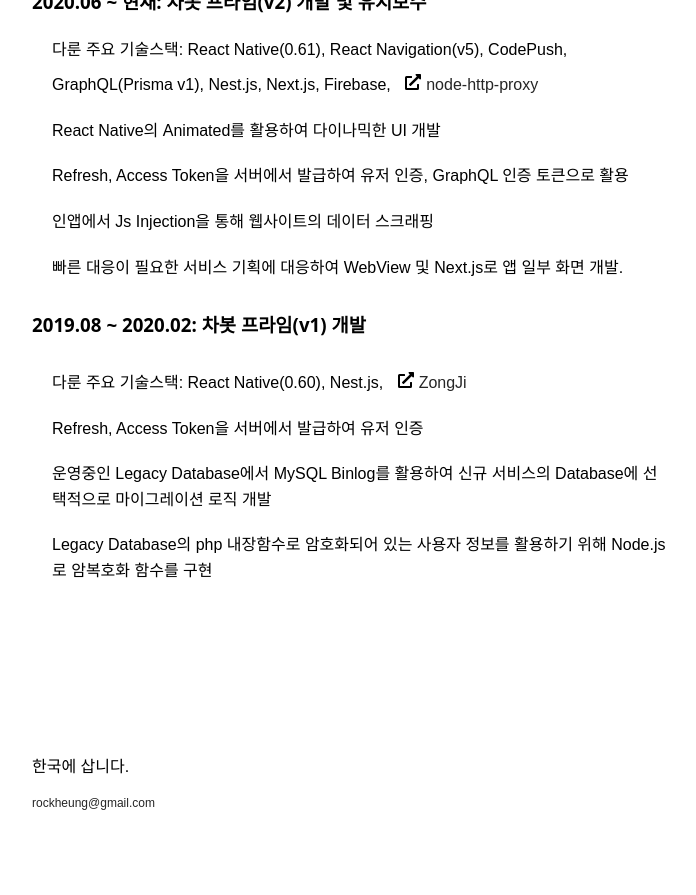
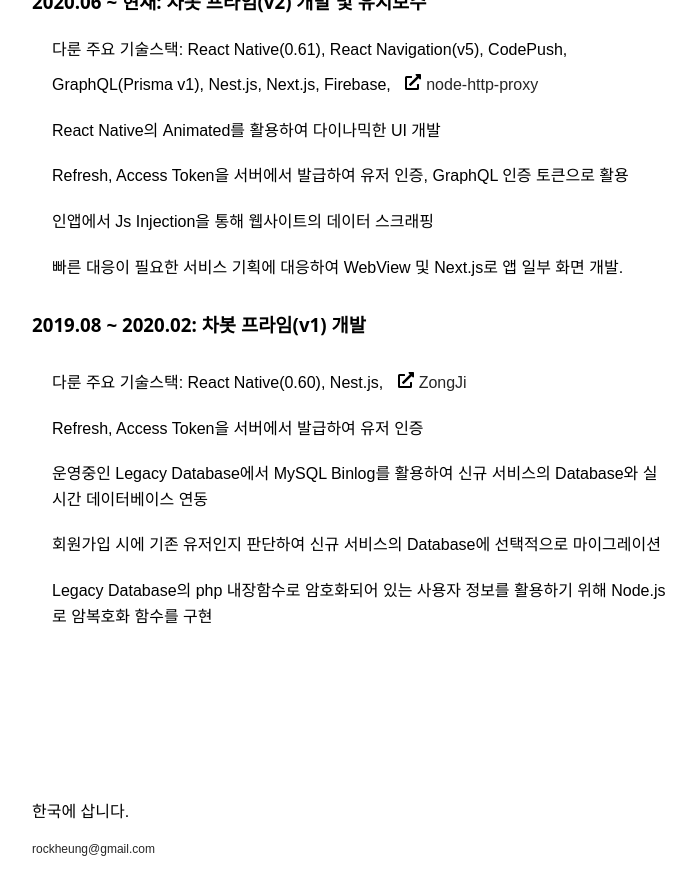
Before and after one commit to Rockheung/rockheung.github.io, a Jekyll site: the page built from resume.md, in a window 1280 px wide and 900 px high, scrolled down 1148 px. Shown: the top 895 px of the window, without its empty margins (288-984 px from the left). Built offline with Jekyll 4.4.1, drawn with Linux system fonts in a browser that asks for light colours; some web fonts are replaced; before the commit the page ends 2003 px from its top, so only the background shows below that.

Commit message:
이력 수정

```diff
--- a/resume.md
+++ b/resume.md
@@ -46,5 +46,6 @@ title: Resume
 
 - 다룬 주요 기술스택: React Native(0.60), Nest.js, [ZongJi](https://www.npmjs.com/package/zongji){:target="_blank"}
 - Refresh, Access Token을 서버에서 발급하여 유저 인증
-- 운영중인 Legacy Database에서 MySQL Binlog를 활용하여 신규 서비스의 Database에 선택적으로 마이그레이션 로직 개발
+- 운영중인 Legacy Database에서 MySQL Binlog를 활용하여 신규 서비스의 Database와 실시간 데이터베이스 연동
+- 회원가입 시에 기존 유저인지 판단하여 신규 서비스의 Database에 선택적으로 마이그레이션
 - Legacy Database의 php 내장함수로 암호화되어 있는 사용자 정보를 활용하기 위해 Node.js로 암복호화 함수를 구현
```
